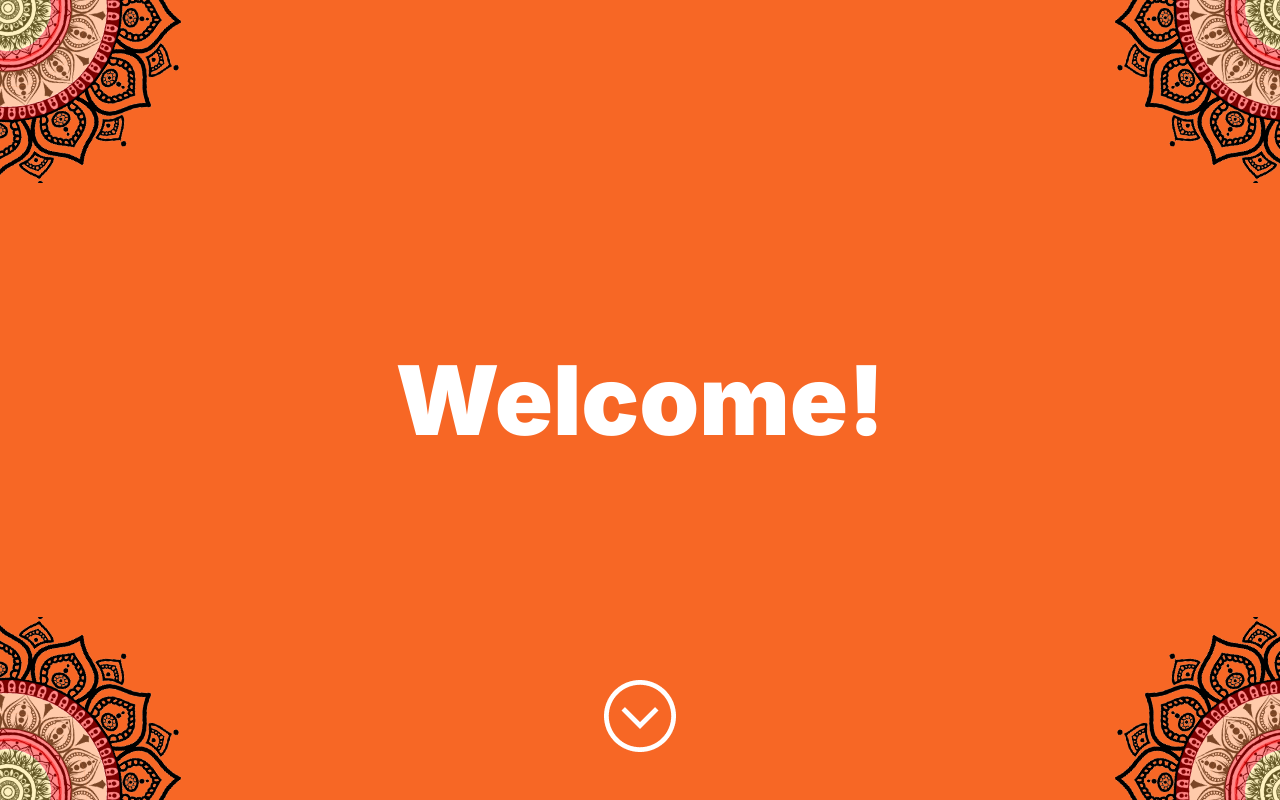
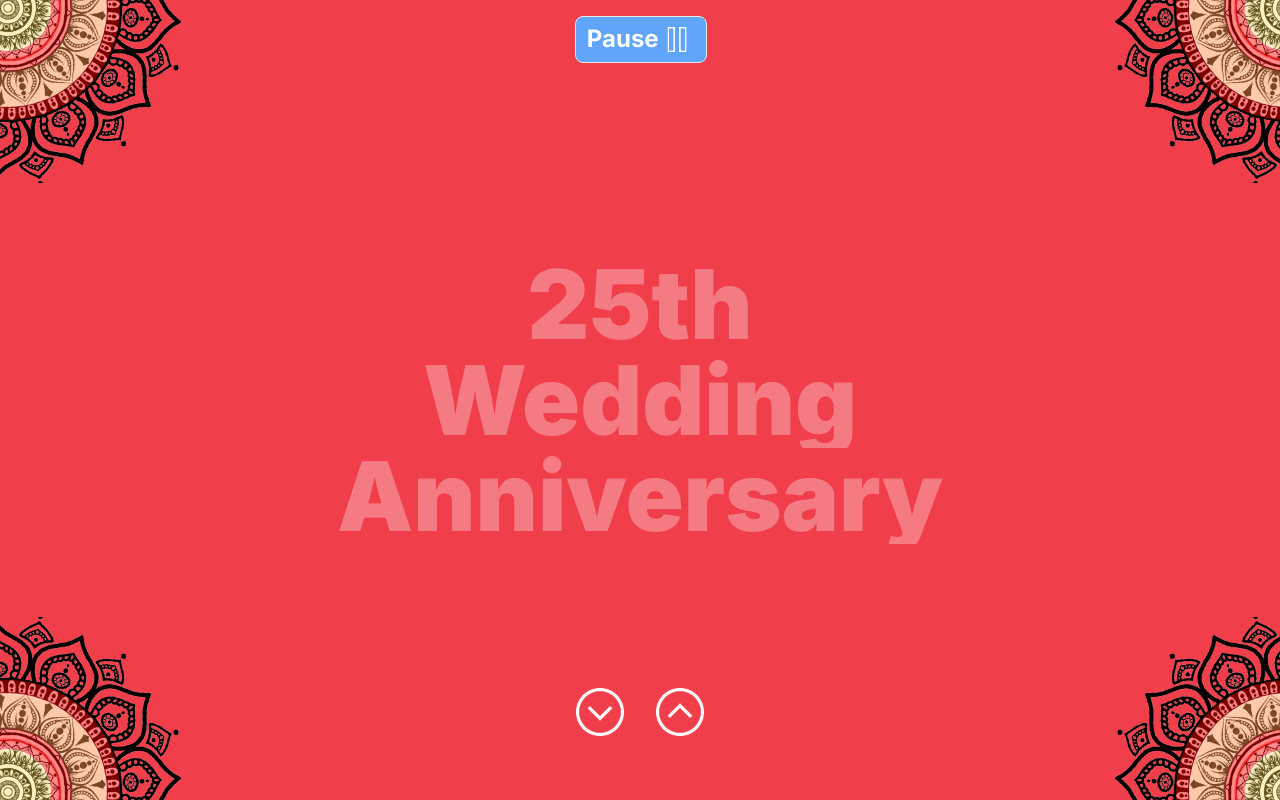
Before and after one commit to prakhart111/test-project, a React (Vite) app: page / in a window 1280 px wide. Built offline with nearby package versions, Linux system fonts and the light colour scheme; a web font is replaced by a local one.

Commit message:
play-pause and improvements

```diff
--- a/src/App.css
+++ b/src/App.css
@@ -90,6 +90,7 @@
 
 .pageShown{
   animation: pageShownAnim 1s ease-in;
+  animation-iteration-count: 1 !important;
 }
 .pageChanged{
   animation: pageGoneAnim 1s ease-out;
--- a/src/components/Content.jsx
+++ b/src/components/Content.jsx
@@ -1,5 +1,7 @@
 import React from 'react'
 import downIcon from "../assets/downIcon.png"
+import play from "../assets/play.png"
+import pauseImg from "../assets/pause.png"
 import Page1 from './Pages/Page1'
 import Page2 from './Pages/Page2'
 import Page3 from './Pages/Page3'
@@ -9,6 +11,22 @@ import Page6 from './Pages/Page6'
 
 const Content = ({setShowDesign}) => {
     const [pageNumber,setPageNumber] = React.useState(1);
+    const [pause,setPause] = React.useState(false);
+    // const [id,setId] = React.useState(0);
+
+    React.useEffect(()=>{
+      const newIntID = setInterval(()=>{
+        if(!pause){
+          if(pageNumber<7)setPageNumber(pageNumber+1)
+          if(pageNumber>=3){
+            setShowDesign(false);
+        }
+      }},5000);
+
+      return ()=>clearInterval(newIntID)
+    },[pause])
+
+
   return (
     <div>
         {pageNumber==1?<Page1 />:
@@ -17,16 +35,37 @@ const Content = ({setShowDesign}) => {
         pageNumber==4?<Page4 showTimeClass="pageShown"/>:
         pageNumber==5?<Page5 showTimeClass="pageShown"/>:
         pageNumber==6?<Page6 showTimeClass="pageShown"/> :"Under Progress"}
-        <img className='absolute bottom-0 m-auto left-0 right-0 p-4 pb-12'
+        <div className="absolute flex w-fit top-4 sm:right-0 sm:left-0 sm:m-auto -right-2">
+        <h1 className='z-10 flex items-center align-center transition-all ease-in duration-500 text-white font-bold text-2xl cursor-pointer' onClick={()=>setPause(!pause)}>
+          {/* {pause?"Play":"Pause"} */}
+          <span className={`transition-opacity ease-in flex items-center align-center justify-center border bg-green-500 p-1 -mr-2 rounded-l-lg sm:rounded-lg duration-400 ${pause?"opacity-1":"opacity-0 w-0"}`}>
+              <span>Play</span><img width="30%" src={play} />
+          </span>
+          <span className={`transition-opacity ease-in flex items-center align-center justify-center border bg-blue-400 p-1 rounded-l-lg sm:rounded-lg duration-400 ${pause?"opacity-0 w-0":"opacity-1"}`}>
+              <span>Pause</span><img width="30%" src={pauseImg} />
+          </span>
+        </h1>
+      </div>
+      <div className="absolute flex w-fit bottom-4 right-0 left-0 m-auto">
+      <img className='p-4 pb-12 h-28'
             onClick={()=>{
                 if(pageNumber<7)setPageNumber(pageNumber+1)
                 else alert("Further Pages are under progress")
                 if(pageNumber>=3){
                     setShowDesign(false);
                 }
-
+            }}
+            src={downIcon}/>
+                    <img className='up-icon rotate-180 p-4 pt-12 h-28'
+            onClick={()=>{
+                if(pageNumber>=1)setPageNumber(pageNumber-1)
+                else alert("Further Pages are under progress")
+                if(pageNumber<=4){
+                    setShowDesign(true);
+                }
             }}
             src={downIcon} />
+      </div>
     </div>
   )
 }
```
Also changed, not shown: src/assets/pause.png (added), src/assets/play.png (added). Lines whose indentation alone changed are shown as unchanged.
